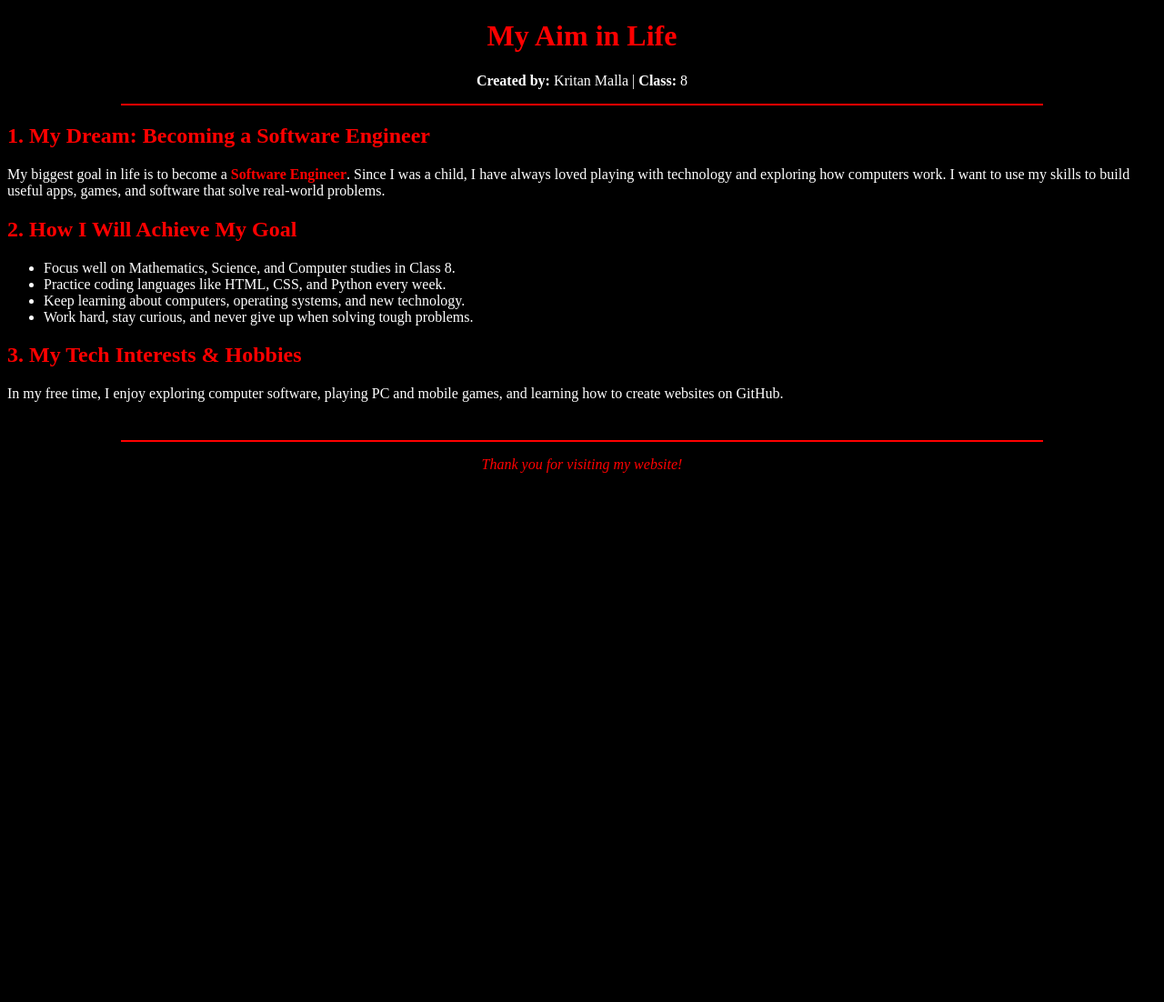
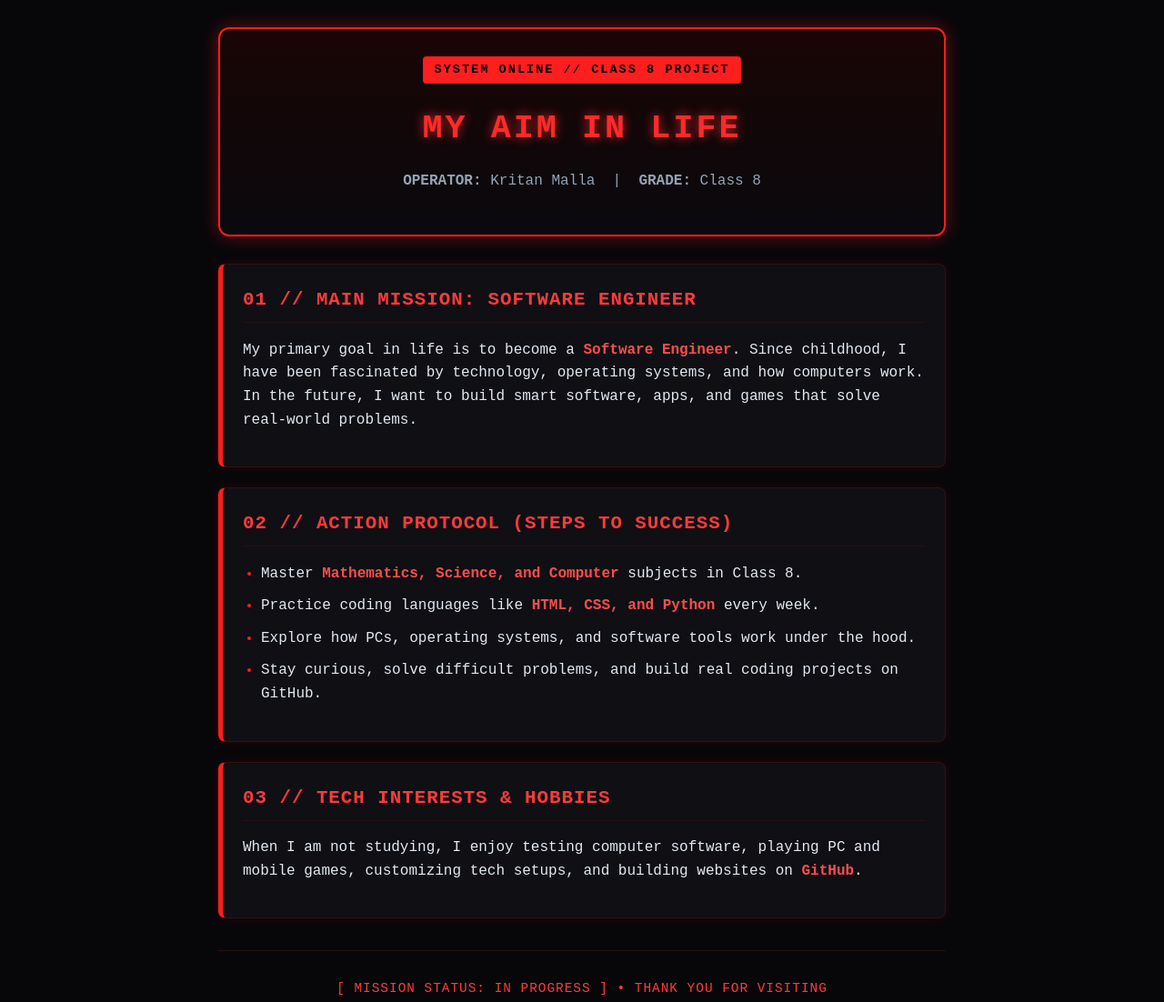
Before and after one commit to kritanmalla13/kritanmalla13.github.io, a plain HTML site: page index.html in a window 1280 px wide. Shown: the whole page at 91% size. Before the commit the page ends 800 px from the top, so only its background shows below. Drawn offline with Linux system fonts and the light colour scheme.

Commit message:
Revamp index.html with new layout and styles

```diff
--- a/index.html
+++ b/index.html
@@ -1,42 +1,135 @@
 <!DOCTYPE html>
-<html>
+<html lang="en">
 <head>
-  <title>My Aim in Life - Software Engineer</title>
+  <meta charset="UTF-8" />
+  <meta name="viewport" content="width=device-width, initial-scale=1.0" />
+  <title>Kritan Malla | Future Software Engineer</title>
+  <style>
+    body {
+      background-color: #07070a;
+      color: #e2e8f0;
+      font-family: 'Courier New', Courier, monospace;
+      margin: 0;
+      padding: 30px 15px;
+      line-height: 1.6;
+    }
+    .container {
+      max-width: 800px;
+      margin: 0 auto;
+    }
+    header {
+      text-align: center;
+      border: 2px solid #ff1e1e;
+      background: linear-gradient(180deg, #1a0505 0%, #09090d 100%);
+      padding: 30px 20px;
+      border-radius: 12px;
+      box-shadow: 0 0 20px rgba(255, 30, 30, 0.4);
+      margin-bottom: 30px;
+    }
+    .badge {
+      display: inline-block;
+      background-color: #ff1e1e;
+      color: #000000;
+      font-weight: bold;
+      padding: 4px 12px;
+      border-radius: 4px;
+      font-size: 0.85rem;
+      letter-spacing: 2px;
+      margin-bottom: 10px;
+    }
+    h1 {
+      color: #ff2a2a;
+      font-size: 2.3rem;
+      margin: 10px 0;
+      text-transform: uppercase;
+      letter-spacing: 3px;
+      text-shadow: 0 0 12px rgba(255, 42, 42, 0.8);
+    }
+    .info {
+      color: #94a3b8;
+      font-size: 1rem;
+    }
+    .card {
+      background-color: #0f0f14;
+      border: 1px solid #331111;
+      border-left: 5px solid #ff1e1e;
+      border-radius: 8px;
+      padding: 22px;
+      margin-bottom: 22px;
+      box-shadow: 0 0 12px rgba(255, 0, 0, 0.12);
+    }
+    h2 {
+      color: #ff3b3b;
+      margin-top: 0;
+      font-size: 1.3rem;
+      letter-spacing: 1px;
+      border-bottom: 1px solid #2a1010;
+      padding-bottom: 8px;
+    }
+    ul {
+      padding-left: 20px;
+    }
+    li {
+      margin-bottom: 10px;
+    }
+    li::marker {
+      color: #ff1e1e;
+    }
+    .highlight {
+      color: #ff4d4d;
+      font-weight: bold;
+    }
+    footer {
+      text-align: center;
+      margin-top: 35px;
+      padding-top: 15px;
+      border-top: 1px solid #2a1010;
+      color: #ff3b3b;
+      font-size: 0.9rem;
+      letter-spacing: 1px;
+    }
+  </style>
 </head>
-<body bgcolor="black" text="white">
+<body>
 
-  <center>
-    <h1><font color="red">My Aim in Life</font></h1>
-    <p><b>Created by:</b> Kritan Malla | <b>Class:</b> 8</p>
-    <hr color="red" width="80%">
-  </center>
+  <div class="container">
+    <header>
+      <div class="badge">SYSTEM ONLINE // CLASS 8 PROJECT</div>
+      <h1>My Aim in Life</h1>
+      <p class="info"><b>OPERATOR:</b> Kritan Malla &nbsp;|&nbsp; <b>GRADE:</b> Class 8</p>
+    </header>
 
-  <h2><font color="red">1. My Dream: Becoming a Software Engineer</font></h2>
+    <div class="card">
+      <h2>01 // MAIN MISSION: SOFTWARE ENGINEER</h2>
       <p>
-    My biggest goal in life is to become a <b><font color="red">Software Engineer</font></b>.
-    Since I was a child, I have always loved playing with technology and exploring how computers work.
-    I want to use my skills to build useful apps, games, and software that solve real-world problems.
+        My primary goal in life is to become a <span class="highlight">Software Engineer</span>.
+        Since childhood, I have been fascinated by technology, operating systems, and how computers work.
+        In the future, I want to build smart software, apps, and games that solve real-world problems.
       </p>
+    </div>
 
-  <h2><font color="red">2. How I Will Achieve My Goal</font></h2>
+    <div class="card">
+      <h2>02 // ACTION PROTOCOL (STEPS TO SUCCESS)</h2>
       <ul>
-    <li>Focus well on Mathematics, Science, and Computer studies in Class 8.</li>
-    <li>Practice coding languages like HTML, CSS, and Python every week.</li>
-    <li>Keep learning about computers, operating systems, and new technology.</li>
-    <li>Work hard, stay curious, and never give up when solving tough problems.</li>
+        <li>Master <span class="highlight">Mathematics, Science, and Computer</span> subjects in Class 8.</li>
+        <li>Practice coding languages like <span class="highlight">HTML, CSS, and Python</span> every week.</li>
+        <li>Explore how PCs, operating systems, and software tools work under the hood.</li>
+        <li>Stay curious, solve difficult problems, and build real coding projects on GitHub.</li>
       </ul>
+    </div>
 
-  <h2><font color="red">3. My Tech Interests & Hobbies</font></h2>
+    <div class="card">
+      <h2>03 // TECH INTERESTS & HOBBIES</h2>
       <p>
-    In my free time, I enjoy exploring computer software, playing PC and mobile games,
-    and learning how to create websites on GitHub.
+        When I am not studying, I enjoy testing computer software, playing PC and mobile games,
+        customizing tech setups, and building websites on <span class="highlight">GitHub</span>.
       </p>
+    </div>
 
-  <br>
-  <hr color="red" width="80%">
-  <center>
-    <p><i><font color="red">Thank you for visiting my website!</font></i></p>
-  </center>
+    <footer>
+      <p>[ MISSION STATUS: IN PROGRESS ] &bull; THANK YOU FOR VISITING</p>
+    </footer>
+  </div>
 
 </body>
 </html>
```
Lines whose indentation alone changed are shown as unchanged.
